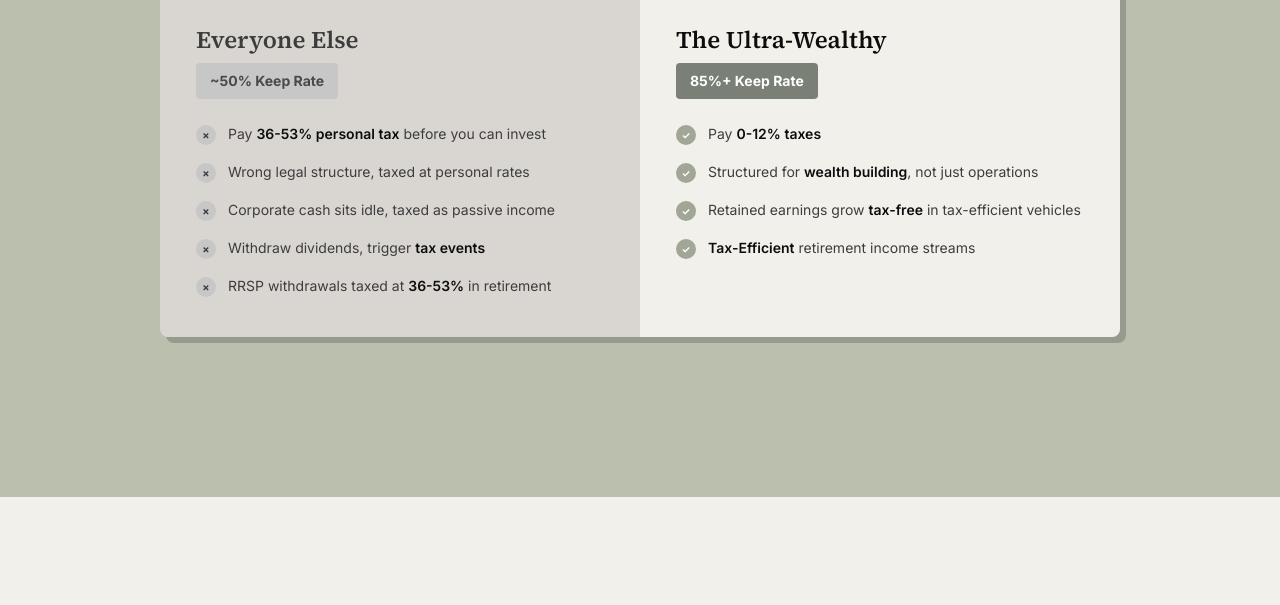
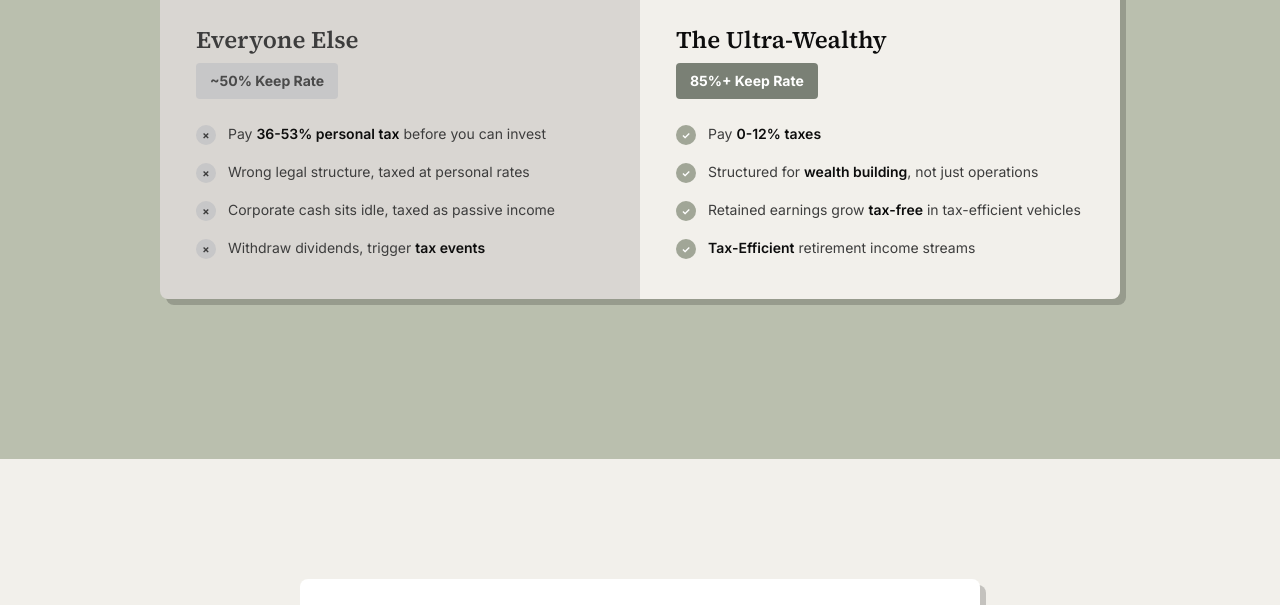
Before and after one commit to nerddigitalgit/wealthbridge-cloudcannon, an Eleventy site: page index.njk in a window 1280 px wide. Shown: the part 1863-2468 px from the top of the page. Built offline with nearby package versions, Linux system fonts and the light colour scheme; Eleventy itself is replaced by a stand-in of ours; files that its build step writes are made by us from their sources.

Commit message:
Updated 1 file via CloudCannon.

```diff
--- a/index.njk
+++ b/index.njk
@@ -56,7 +56,6 @@ problem_left_items:
   - text: Wrong legal structure, taxed at personal rates
   - text: Corporate cash sits idle, taxed as passive income
   - text: Withdraw dividends, trigger <strong>tax events</strong>
-  - text: RRSP withdrawals taxed at <strong>36-53%</strong> in retirement
 problem_right_title: The Ultra-Wealthy
 problem_right_badge: 85%+ Keep Rate
 problem_right_items:
```
